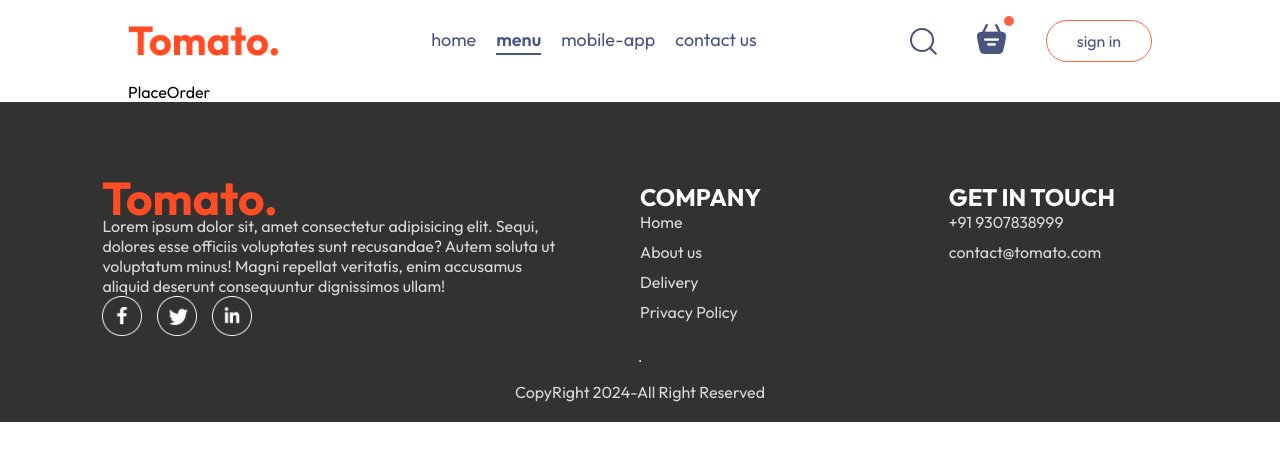
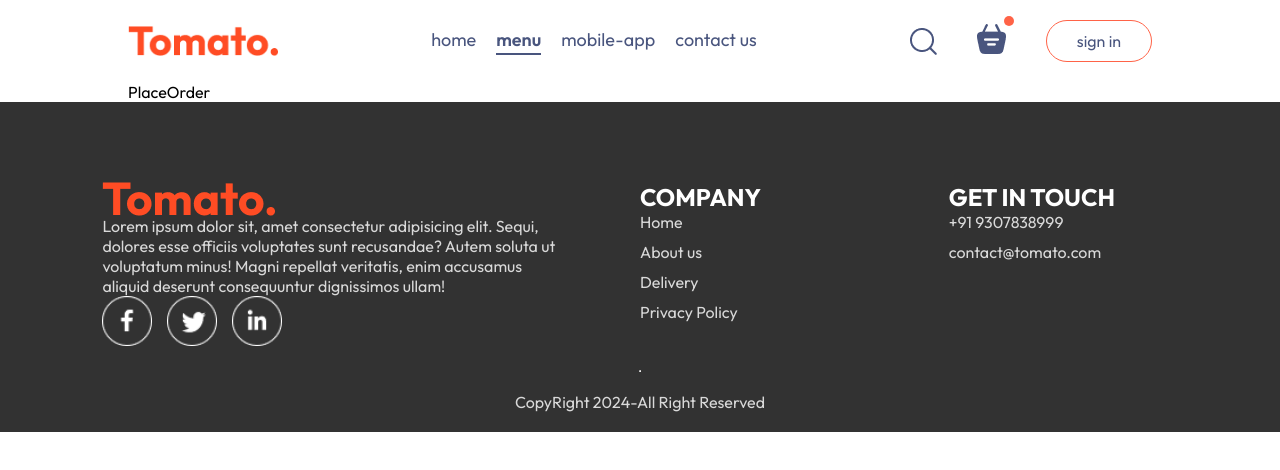
Before and after one commit to Panu32/foodDeliveryApp, a React (Vite) app in the folder frontend/: page /order in a window 1280 px wide. Shown: the top 470 px of the page. Built offline with nearby package versions, Linux system fonts and the light colour scheme.

Commit message:
footer social icon width change

```diff
--- a/frontend/src/components/Footer/Footer.css
+++ b/frontend/src/components/Footer/Footer.css
@@ -31,6 +31,6 @@
     color: white;
 }
 .footer-social-icons img{
-    width: 40px ;
+    width: 50px ;
     margin-right:15px;
 }
```
